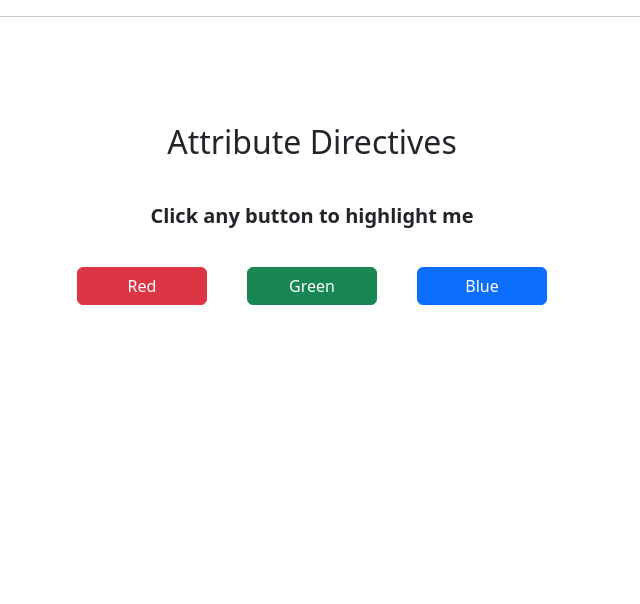
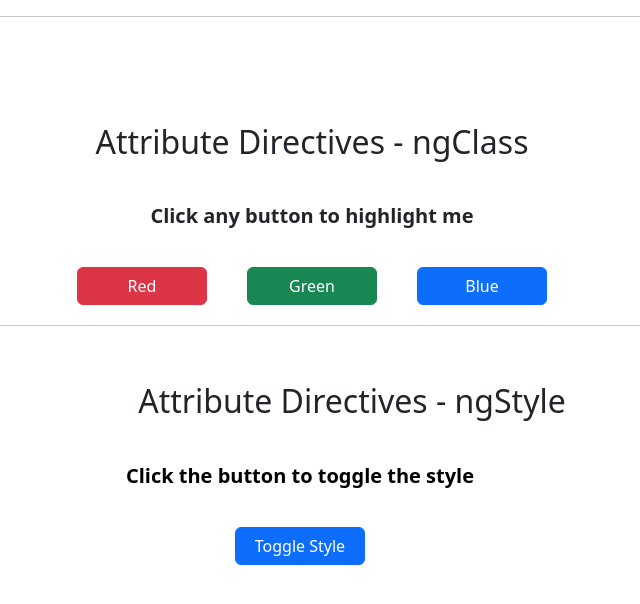
Before and after one commit to Owen150/angular-app, an Angular app: page / in a window 1280 px wide. Shown: the top 604 px of the page, without its empty margins (328-968 px from the left). Built offline with nearby package versions, Linux system fonts and the light colour scheme.

Commit message:
Attribute Directives

```diff
--- a/src/app/attribute-directives/attribute-directives.component.css
+++ b/src/app/attribute-directives/attribute-directives.component.css
@@ -6,6 +6,7 @@
 
 h2{
     margin: 40px;
+    text-align: center;
 }
 
 .btn{
--- a/src/app/attribute-directives/attribute-directives.component.html
+++ b/src/app/attribute-directives/attribute-directives.component.html
@@ -1,5 +1,5 @@
 <div class="container">
-    <h2>Attribute Directives</h2>
+    <h2>Attribute Directives - ngClass</h2>
     <div class="row">
       <div class="col-md-12">
         <p [ngClass]="{
@@ -13,5 +13,20 @@
         <button class="btn btn-success" (click)="highlight('green')">Green</button>
         <button class="btn btn-primary" (click)="highlight('blue')">Blue</button>
       </div>
+
+      <hr>
+
+      <h2>Attribute Directives - ngStyle </h2>
+      <div class="row">
+        <div class="col-md-12">
+            <p [ngStyle]="{
+                color: isStyleApplied ? 'white' : 'black',
+                backgroundColor: isStyleApplied ? 'green' : 'white'
+            }">Click the button to toggle the style</p>
+        </div>
+        <div class="col-md-12">
+            <button class="btn btn-primary" (click)="toggleStyle()">Toggle Style</button>
+        </div>
+      </div>
     </div>
   </div>
--- a/src/app/attribute-directives/attribute-directives.component.ts
+++ b/src/app/attribute-directives/attribute-directives.component.ts
@@ -7,8 +7,13 @@ import { Component } from '@angular/core';
 })
 export class AttributeDirectivesComponent {
   highlightColor = 'white';
+  isStyleApplied = false;
 
   highlight(color:string) {
     this.highlightColor = color;
   }
+
+  toggleStyle() {
+    this.isStyleApplied = !this.isStyleApplied;
+  }
 }
```
